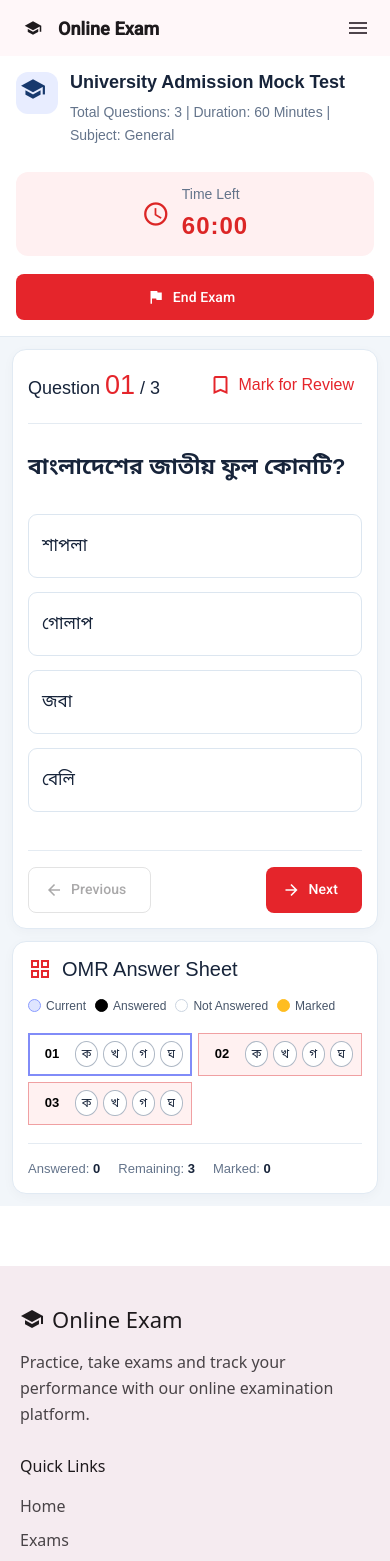
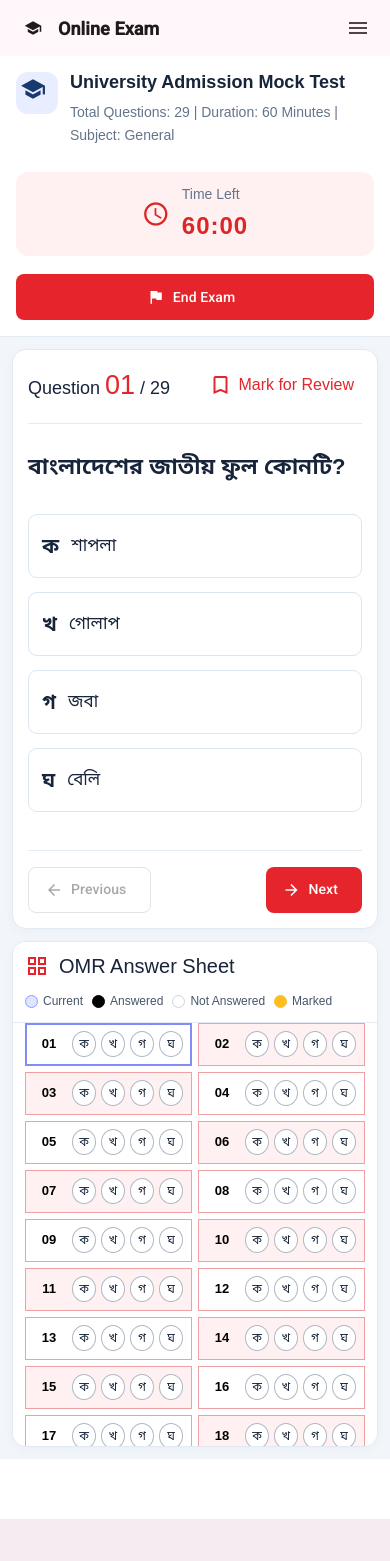
Before and after one commit to momin210103/OnlineExamSystem, an Angular app: page /exam/take-exam in a window 390 px wide. Shown: the top 1561 px of the page. Built offline with nearby package versions, Linux system fonts and the light colour scheme.

Commit message:
OMR Sheet Done

```diff
--- a/src/app/features/exam/take-exam/take-exam.css
+++ b/src/app/features/exam/take-exam/take-exam.css
@@ -118,8 +118,12 @@
 
 .question-panel,
 .omr-panel {
+  --panel-pad: 16px;
   min-width: 0;
-  padding: 22px;
+  min-height: 0;
+  overflow-y: auto;
+  overflow-x: hidden;
+  padding: var(--panel-pad);
   background: white;
   border: 1px solid #e1eaf3;
   border-radius: 14px;
@@ -129,6 +133,42 @@
 .question-panel {
   display: flex;
   flex-direction: column;
+}
+
+/* OMR sheet scrolls independently of the question panel */
+.omr-panel {
+  max-height: calc(100vh - 140px);
+  max-height: calc(100dvh - 140px);
+  align-self: start;
+  overscroll-behavior: contain;
+  padding-top: 0;
+}
+
+/* Firefox only */
+@supports not selector(::-webkit-scrollbar) {
+  .omr-panel {
+    scrollbar-width: thin;
+    scrollbar-color: #b8c4d3 #f1f5f9;
+  }
+}
+
+/* Chrome, Edge and Safari scrollbar */
+.omr-panel::-webkit-scrollbar {
+  width: 7px;
+}
+
+.omr-panel::-webkit-scrollbar-track {
+  background: #f1f5f9;
+  border-radius: 8px;
+}
+
+.omr-panel::-webkit-scrollbar-thumb {
+  background: #b8c4d3;
+  border-radius: 8px;
+}
+
+.omr-panel::-webkit-scrollbar-thumb:hover {
+  background: #8493a7;
 }
 
 .question-top {
@@ -166,8 +206,8 @@
 }
 
 .question-content {
-  flex: 1;
-  padding: 34px 0;
+  flex: 0 0 auto;
+  padding: 16px 0 10px;
 }
 
 .question-content h3 {
@@ -237,7 +277,7 @@
 
 .question-navigation {
   justify-content: space-between;
-  gap: 12px;
+  gap: 10px;
   padding-top: 16px;
   border-top: 1px solid #e4ebf2;
 }
@@ -247,8 +287,19 @@
   border-radius: 8px;
 }
 
+/* ===== Fixed OMR header (title + legend) ===== */
+.omr-header {
+  position: sticky;
+  top: 0;
+  z-index: 5;
+  margin: calc(var(--panel-pad) * -1) calc(var(--panel-pad) * -1) 12px;
+  padding: var(--panel-pad) var(--panel-pad) 12px;
+  background: #fff;
+  border-bottom: 1px solid #e4ebf2;
+}
+
 .omr-heading {
-  margin-bottom: 16px;
+  margin-bottom: 14px;
 }
 
 .omr-heading h2 {
@@ -267,7 +318,7 @@
   display: flex;
   flex-wrap: wrap;
   gap: 12px;
-  margin-bottom: 18px;
+  margin-bottom: 0;
   color: #475569;
   font-size: 12px;
 }
@@ -410,6 +461,10 @@
   .omr-grid {
     grid-template-columns: repeat(3, minmax(0, 1fr));
   }
+
+  .omr-panel {
+    max-height: 600px;
+  }
 }
 
 /* Mobile */
@@ -452,9 +507,14 @@
     gap: 12px;
   }
 
-  .question-panel,
+  .question-panel {
+    padding: 15px;
+  }
+
   .omr-panel {
-    padding: 15px;
+    --panel-pad: 12px;
+    max-height: 60vh;
+    max-height: 60dvh;
   }
 
   .question-content {
@@ -480,26 +540,6 @@
     gap: 6px;
   }
 
-  .omr-question {
-    gap: 3px;
-    padding: 5px 3px;
-  }
-
-  .question-number {
-    flex-basis: 24px;
-    font-size: 11px;
-  }
-
-  .bubbles {
-    gap: 2px;
-  }
-
-  .bubble {
-    width: 20px;
-    height: 20px;
-    font-size: 10px;
-  }
-
   .status-legend {
     gap: 9px;
   }
@@ -508,34 +548,11 @@
     font-size: 18px;
   }
 
-  .omr-question {
-    display: flex;
-    align-items: center;
-    gap: 8px;
-    width: 100%;
-    min-width: 0;
-    min-height: 43px;
-    padding: 6px 8px;
-    border: 1px solid #f0a0a2;
-    background: #fff;
-  }
-
-  .omr-question:nth-child(4n + 2),
-  .omr-question:nth-child(4n + 3) {
-    background: #fff1f1;
-  }
-
-  .omr-question.current {
-    outline: 2px solid #818cf8;
-    outline-offset: -2px;
-  }
-
   .omr-question.marked {
     border-color: #e6a100;
   }
 
   .question-number {
-    flex: 0 0 30px;
     padding: 4px 0;
     border: 0;
     background: transparent;
@@ -545,32 +562,17 @@
     cursor: pointer;
   }
 
-  .bubbles {
-    display: grid;
-    grid-template-columns: repeat(4, minmax(0, 1fr));
-    gap: 5px;
-    flex: 1;
-  }
-
   .bubble {
-    display: grid;
-    place-items: center;
     width: 26px;
     height: 26px;
-    max-width: 100%;
-    margin: auto;
     padding: 0;
-    border: 1px solid #aeb8c5;
-    border-radius: 50%;
-    background: white;
-    color: #17243a;
     font: inherit;
     font-size: 12px;
     cursor: pointer;
   }
 
   .bubble:hover {
-    border-color: #e5252b;
+    border-color: black;
     background: #ffe4e5;
   }
 
@@ -592,8 +594,8 @@
   }
 
   .bubble.filled:disabled {
-    background: #e5252b;
-    border-color: #e5252b;
+    background: black;
+    border-color: black;
     color: #fff;
   }
 }
--- a/src/app/features/exam/take-exam/take-exam.html
+++ b/src/app/features/exam/take-exam/take-exam.html
@@ -56,7 +56,7 @@
           *ngFor="let option of currentQuestion.options; let i = index"
           [class.selected]="currentQuestion.selectedAnswer === i"
         >
-          <!-- <strong>{{ ['A', 'B', 'C', 'D'][i] }}</strong> -->
+          <strong>{{ ['ক', 'খ', 'গ', 'ঘ'][i] }}</strong>
           <span class="option-text">{{ option }}</span>
         </div>
       </div>
@@ -81,6 +81,7 @@
 
     <!-- Right: OMR Sheet -->
     <section class="omr-panel">
+      <div class="omr-header">
         <div class="omr-heading">
           <h2>
             <mat-icon>grid_view</mat-icon>
@@ -93,6 +94,7 @@
           <span><i class="dot answered-dot"></i> Answered</span>
           <span><i class="dot unanswered-dot"></i> Not Answered</span>
           <span><i class="dot marked-dot"></i> Marked</span>
+        </div>
       </div>
 
       <div class="omr-grid">
--- a/src/app/features/exam/take-exam/take-exam.ts
+++ b/src/app/features/exam/take-exam/take-exam.ts
@@ -46,6 +46,188 @@ export class TakeExam implements OnInit, OnDestroy {
       selectedAnswer: null,
       markedForReview: false,
     },
+    {
+      id: 4,
+      question: 'বাংলাদেশের জাতীয় ফল কোনটি?',
+      options: ['আম', 'কাঁঠাল', 'লিচু', 'পেয়ারা'],
+      selectedAnswer: null,
+      markedForReview: false,
+    },
+    {
+      id: 5,
+      question: 'বাংলাদেশের জাতীয় ফল কোনটি?',
+      options: ['আম', 'কাঁঠাল', 'লিচু', 'পেয়ারা'],
+      selectedAnswer: null,
+      markedForReview: false,
+    },
+    {
+      id: 6,
+      question: 'বাংলাদেশের জাতীয় ফল কোনটি?',
+      options: ['আম', 'কাঁঠাল', 'লিচু', 'পেয়ারা'],
+      selectedAnswer: null,
+      markedForReview: false,
+    },
+    {
+      id: 7,
+      question: 'বাংলাদেশের জাতীয় ফল কোনটি?',
+      options: ['আম', 'কাঁঠাল', 'লিচু', 'পেয়ারা'],
+      selectedAnswer: null,
+      markedForReview: false,
+    },
+    {
+      id: 8,
+      question: 'বাংলাদেশের জাতীয় ফল কোনটি?',
+      options: ['আম', 'কাঁঠাল', 'লিচু', 'পেয়ারা'],
+      selectedAnswer: null,
+      markedForReview: false,
+    },
+    {
+      id: 10,
+      question: 'বাংলাদেশের জাতীয় ফল কোনটি?',
+      options: ['আম', 'কাঁঠাল', 'লিচু', 'পেয়ারা'],
+      selectedAnswer: null,
+      markedForReview: false,
+    },
+    {
+      id: 11,
+      question: 'বাংলাদেশের জাতীয় ফল কোনটি?',
+      options: ['আম', 'কাঁঠাল', 'লিচু', 'পেয়ারা'],
+      selectedAnswer: null,
+      markedForReview: false,
+    },
+    {
+      id: 12,
+      question: 'বাংলাদেশের জাতীয় ফল কোনটি?',
+      options: ['আম', 'কাঁঠাল', 'লিচু', 'পেয়ারা'],
+      selectedAnswer: null,
+      markedForReview: false,
+    },
+    {
+      id: 13,
+      question: 'বাংলাদেশের জাতীয় ফল কোনটি?',
+      options: ['আম', 'কাঁঠাল', 'লিচু', 'পেয়ারা'],
+      selectedAnswer: null,
+      markedForReview: false,
+    },
+    {
+      id: 14,
+      question: 'বাংলাদেশের জাতীয় ফল কোনটি?',
+      options: ['আম', 'কাঁঠাল', 'লিচু', 'পেয়ারা'],
+      selectedAnswer: null,
+      markedForReview: false,
+    },
+    {
+      id: 15,
+      question: 'বাংলাদেশের জাতীয় ফল কোনটি?',
+      options: ['আম', 'কাঁঠাল', 'লিচু', 'পেয়ারা'],
+      selectedAnswer: null,
+      markedForReview: false,
+    },
+    {
+      id: 16,
+      question: 'বাংলাদেশের জাতীয় ফল কোনটি?',
+      options: ['আম', 'কাঁঠাল', 'লিচু', 'পেয়ারা'],
+      selectedAnswer: null,
+      markedForReview: false,
+    },
+    {
+      id: 17,
+      question: 'বাংলাদেশের জাতীয় ফল কোনটি?',
+      options: ['আম', 'কাঁঠাল', 'লিচু', 'পেয়ারা'],
+      selectedAnswer: null,
+      markedForReview: false,
+    },
+    {
+      id: 18,
+      question: 'বাংলাদেশের জাতীয় ফল কোনটি?',
+      options: ['আম', 'কাঁঠাল', 'লিচু', 'পেয়ারা'],
+      selectedAnswer: null,
+      markedForReview: false,
+    },
+    {
+      id: 19,
+      question: 'বাংলাদেশের জাতীয় ফল কোনটি?',
+      options: ['আম', 'কাঁঠাল', 'লিচু', 'পেয়ারা'],
+      selectedAnswer: null,
+      markedForReview: false,
+    },
+    {
+      id: 20,
+      question: 'বাংলাদেশের জাতীয় ফল কোনটি?',
+      options: ['আম', 'কাঁঠাল', 'লিচু', 'পেয়ারা'],
+      selectedAnswer: null,
+      markedForReview: false,
+    },
+    {
+      id: 21,
+      question: 'বাংলাদেশের জাতীয় ফল কোনটি?',
+      options: ['আম', 'কাঁঠাল', 'লিচু', 'পেয়ারা'],
+      selectedAnswer: null,
+      markedForReview: false,
+    },
+    {
+      id: 22,
+      question: 'বাংলাদেশের জাতীয় ফল কোনটি?',
+      options: ['আম', 'কাঁঠাল', 'লিচু', 'পেয়ারা'],
+      selectedAnswer: null,
+      markedForReview: false,
+    },
+    {
+      id: 23,
+      question: 'বাংলাদেশের জাতীয় ফল কোনটি?',
+      options: ['আম', 'কাঁঠাল', 'লিচু', 'পেয়ারা'],
+      selectedAnswer: null,
+      markedForReview: false,
+    },
+    {
+      id: 24,
+      question: 'বাংলাদেশের জাতীয় ফল কোনটি?',
+      options: ['আম', 'কাঁঠাল', 'লিচু', 'পেয়ারা'],
+      selectedAnswer: null,
+      markedForReview: false,
+    },
+    {
+      id: 25,
+      question: 'বাংলাদেশের জাতীয় ফল কোনটি?',
+      options: ['আম', 'কাঁঠাল', 'লিচু', 'পেয়ারা'],
+      selectedAnswer: null,
+      markedForReview: false,
+    },
+    {
+      id: 26,
+      question: 'বাংলাদেশের জাতীয় ফল কোনটি?',
+      options: ['আম', 'কাঁঠাল', 'লিচু', 'পেয়ারা'],
+      selectedAnswer: null,
+      markedForReview: false,
+    },
+    {
+      id: 27,
+      question: 'বাংলাদেশের জাতীয় ফল কোনটি?',
+      options: ['আম', 'কাঁঠাল', 'লিচু', 'পেয়ারা'],
+      selectedAnswer: null,
+      markedForReview: false,
+    },
+    {
+      id: 28,
+      question: 'বাংলাদেশের জাতীয় ফল কোনটি?',
+      options: ['আম', 'কাঁঠাল', 'লিচু', 'পেয়ারা'],
+      selectedAnswer: null,
+      markedForReview: false,
+    },{
+      id: 29,
+      question: 'বাংলাদেশের জাতীয় ফল কোনটি?',
+      options: ['আম', 'কাঁঠাল', 'লিচু', 'পেয়ারা'],
+      selectedAnswer: null,
+      markedForReview: false,
+    },
+    {
+      id: 30,
+      question: 'বাংলাদেশের জাতীয় ফল কোনটি?',
+      options: ['আম', 'কাঁঠাল', 'লিচু', 'পেয়ারা'],
+      selectedAnswer: null,
+      markedForReview: false,
+    },
+
   ];
 
   readonly optionLabels = ['ক', 'খ', 'গ', 'ঘ'];
```
Lines whose indentation alone changed are shown as unchanged.
